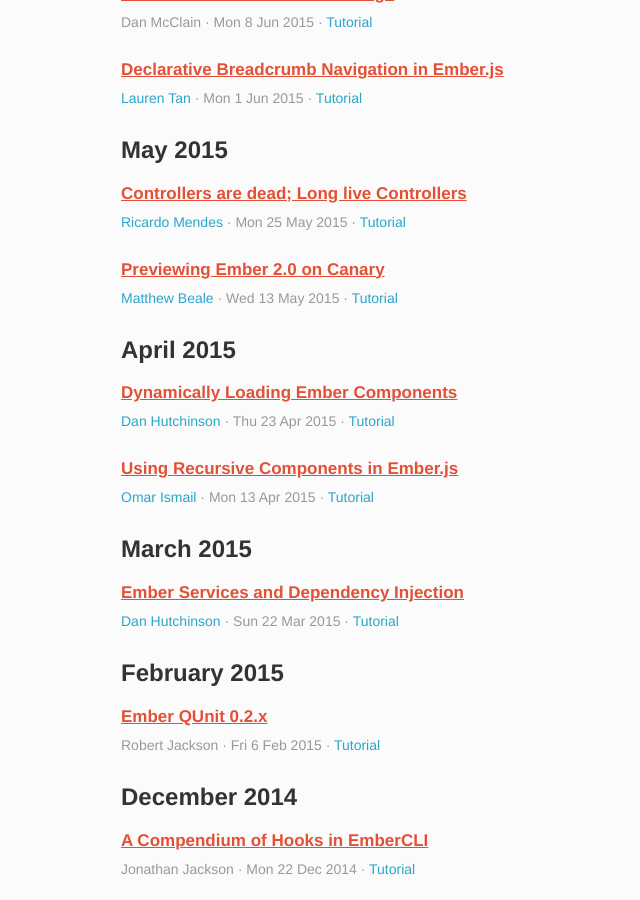
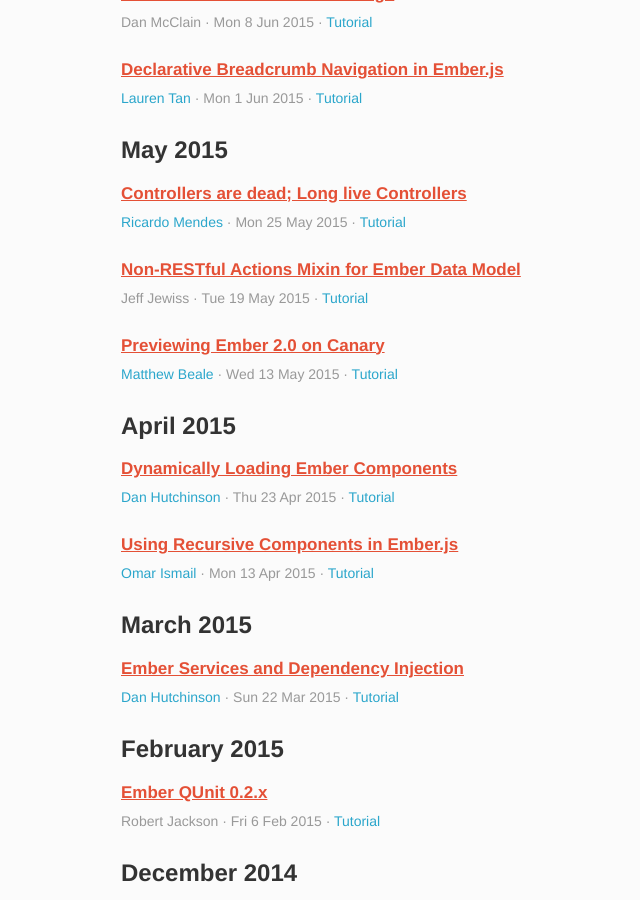
Before and after one commit to emberwatch/emberwatch, a Jekyll site: the page built from tutorials.html, in a window 1280 px wide and 900 px high, scrolled down 5416 px. Shown: the whole window, without its empty margins (59-699 px from the left). Built offline with Jekyll 4.4.1, drawn with Linux system fonts in a browser that asks for light colours; Markdown is read by kramdown in place of the engine named in the settings; comment, search, counter and statistics services are not loaded.

Commit message:
[Add Article] Non-RESTful Actions Mixin for ED Model

```diff
--- a/_data/people.yml
+++ b/_data/people.yml
@@ -1188,3 +1188,6 @@
   github: romulomachado
   site: http://romulomachado.github.io/
   id: 282
+- name: Jeff Jewiss
+  github: jeffjewiss
+  id: 283
--- a/_data/tutorials.yml
+++ b/_data/tutorials.yml
@@ -564,6 +564,13 @@
     data:
       start:
       end:
+- title: Non-RESTful Actions Mixin for Ember Data Model
+  author_ids:
+  - 283
+  date: '2015-05-19'
+  date_created: '2015-05-19'
+  urls:
+  - http://articles.jeffjewiss.com/non-restful-actions-mixin-for-ember-data-model/
 - title: Dynamically Loading Ember Components
   author_ids:
   - 272
```
